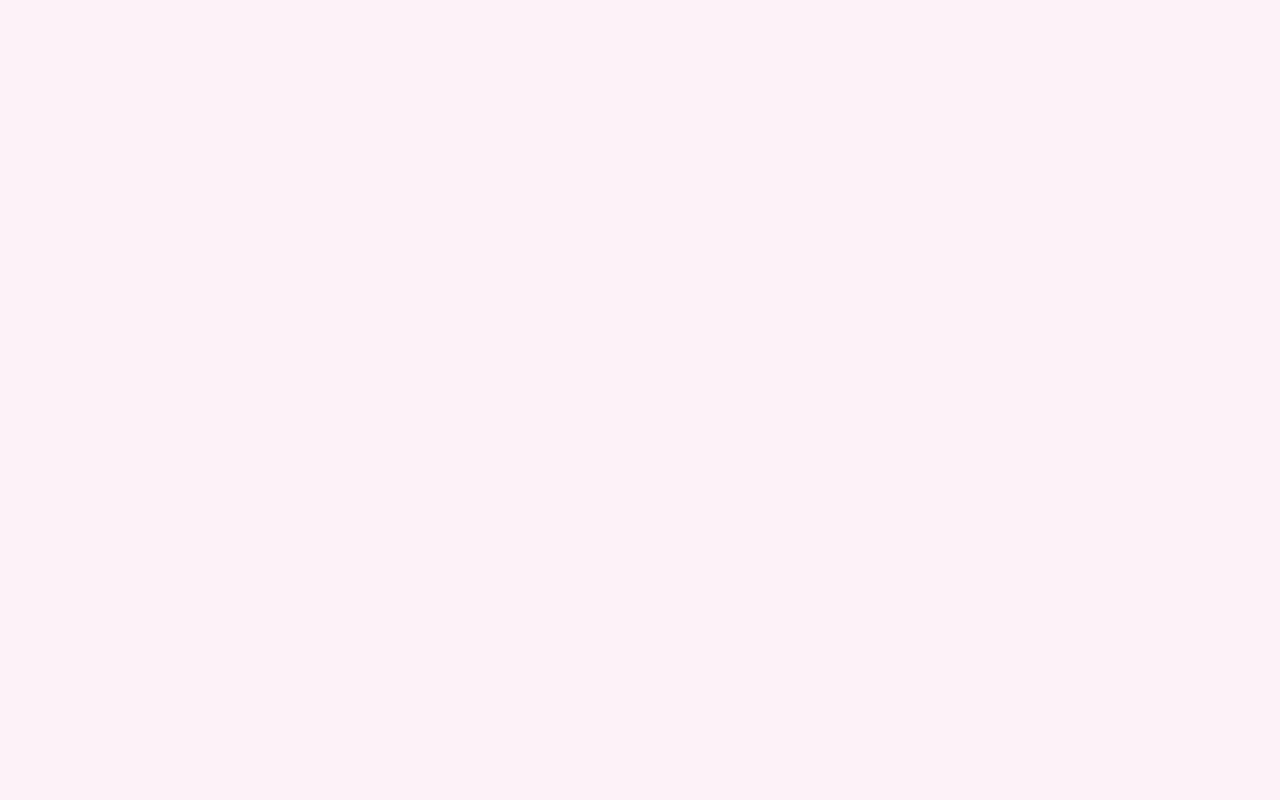
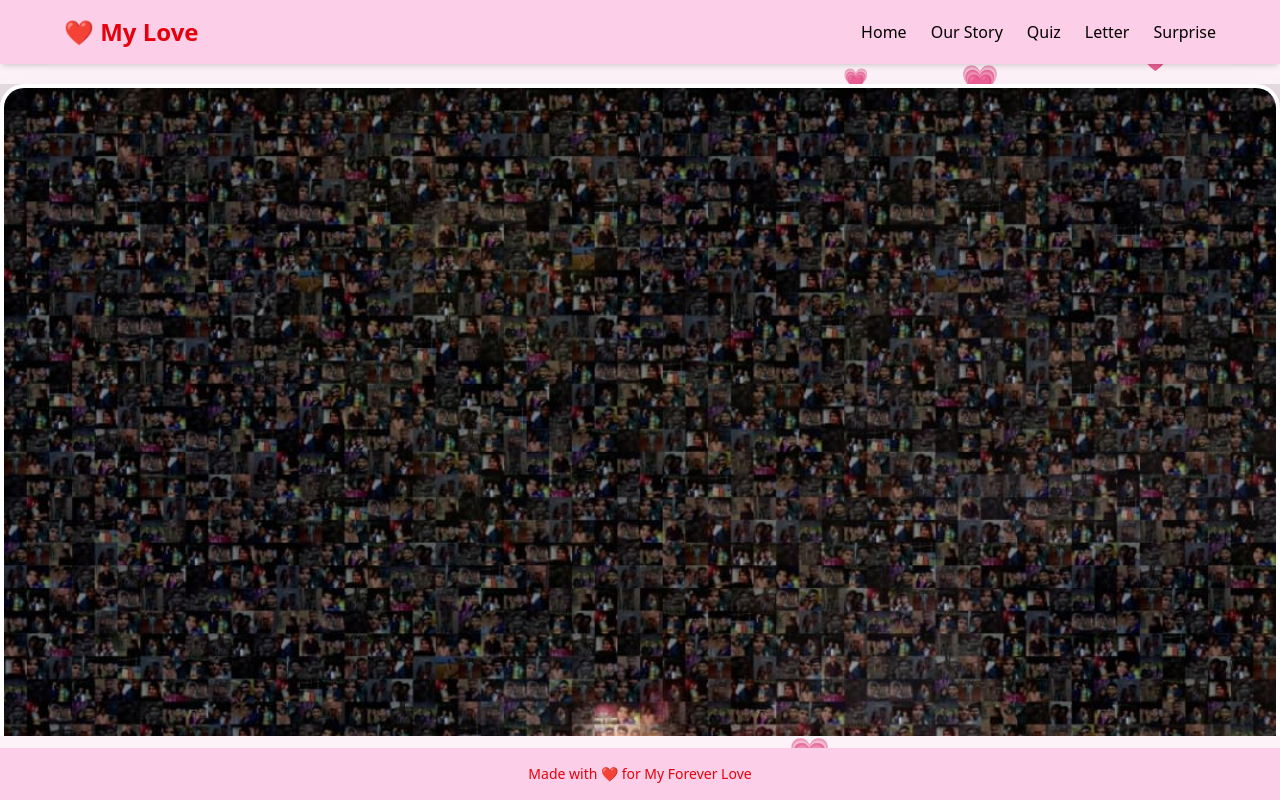
Before and after one commit to Gayathri-Dhamodharan/gift, a React (Vite) app: page /surprise in a window 1280 px wide. Before the commit this address had no page. Built offline with nearby package versions, Linux system fonts and the light colour scheme.

Commit message:
add a page

```diff
--- a/src/components/navbar.jsx
+++ b/src/components/navbar.jsx
@@ -27,7 +27,9 @@ const Navbar = () => {
           <Link to="/letter" className="hover:text-red-600 transition">
             Letter
           </Link>
-
+          <Link to="/surprise" className="hover:text-red-600 transition">
+            Surprise
+          </Link>
         </div>
 
         {/* Mobile Menu Button */}
@@ -54,7 +56,9 @@ const Navbar = () => {
           <Link to="/letter" onClick={() => setIsOpen(false)} className="block">
             Letter
           </Link>
-
+          <Link to="/surprise" onClick={() => setIsOpen(false)} className="block">
+            Surprise
+          </Link>
         </div>
       )}
     </nav>
--- a/src/pages/letter.jsx
+++ b/src/pages/letter.jsx
@@ -10,7 +10,7 @@ const Letter = () => {
 
       {/* Floating Cute Emojis */}
 
-      <div className="absolute top-20 left-40 text-4xl animate-ping">🧸</div>
+
 
       <div className="relative">
 
@@ -34,20 +34,20 @@ const Letter = () => {
 
         {/* Letter Content */}
         {open && (
-          <div className="max-w-2xl bg-white p-10 rounded-3xl shadow-2xl text-center animate-fadeIn gap-5">
+          <div className="max-w-2xl bg-white p-10 rounded-3xl shadow-2xl text-center animate-fadeIn gap-5 flex flex-col items-center justify-center">
 
             <h1 className="text-3xl md:text-4xl font-bold text-red-600 mb-6">
               My Secret Love Letter 💌
             </h1>
 
           <p className="text-gray-700 text-lg leading-relaxed">
-My Love 🐱🧸💖,
+My Dear 🧸💖🧸,
 <br /><br />
 
 From our very first meet in school 🏫📚
 to our first official meet at my home 🏠✨,
 every step of our journey has been nothing less than magical 💞🌸
-<br /><br /><br />
+<br /><br />
 
 You may think our first meeting was at my home… 🤍
 but for me, it was much earlier 🥹
@@ -61,38 +61,38 @@ just to answer your questions…
 
 Maybe that was our very first eye contact 👀✨
 and maybe… that was the silent beginning of our destiny 🌈💫
-<br /><br /><br />
+<br /><br />
 
 In our 10th results, our photos and names appeared together
 on the school banner 🏆📸✨
 standing side by side for everyone to see 💖
 <br /><br />
 
-Little that we don't know…
-that just like our photos stood together that day,
-one day we would stand together on our wedding stage 👰🤵💍
+At that time, we never imagined
+that the way we stood together in those simple photos
+was a glimpse of the day we would stand together on our wedding stage 👰🤵💍.
 <br /><br />
 
 Maybe that banner was not just about results…
 maybe it was God’s first announcement of our forever ❤️✨
-<br /><br /><br />
+<br /><br />
 
 In 12th, we started chatting on Facebook as strangers 📱💬
 but slowly those conversations turned into friendship 🤝💖
 friendship turned into a close relationship 😍🌸
 and that relationship became something our hearts could no longer hide 💕🔥
-<br /><br /><br />
+<br /><br />
 
 The day you visited my house 🏠💞
 was the spark that changed everything ✨
 That was the moment we truly understood
 we could not live without each other 🥺❤️
-<br /><br /><br />
+<br /><br />
 
 On a beautiful Diwali night 🪔🎆
 we confessed our love to each other 💞✨
 That night still glows inside my heart like a forever light 🌙💖
-<br /><br /><br />
+<br /><br />
 
 Even when distance tried to test us —
 you in Chennai 🌆🌊
@@ -104,7 +104,7 @@ In fact, distance only made us stronger 💪❤️
 Closer in hearts 💓
 Deeper in understanding 🤍
 Stronger in commitment 💍
-<br /><br /><br />
+<br /><br />
 
 We faced struggles 😔
 We faced misunderstandings 💭
@@ -114,14 +114,14 @@ We faced fears…
 
 But we never faced them alone 🤝💞
 Because it was always you and me against the world 🌍❤️
-<br /><br /><br />
+<br /><br />
 
 
 From chocolates and pens 🍫🖊️💝
 to temple outings 🛕🌼
 to even our first kiss on the phone 📱😘,
 every memory lives safely inside my heart 💓🗝️
-<br /><br /><br />
+<br /><br />
 
 We may fight sometimes 😤
 We may laugh loudly 😂
@@ -130,10 +130,10 @@ We may argue over silly things 🙈
 
 But at the end of every single day… 🌅💖
 after every tear and every smile…
-<br /><br /><br />
+<br /><br />
 
 It is always WE 💞🫶✨
-<br /><br /><br />
+<br /><br />
 
 From classmate 📚
 to admirer 🌸
@@ -141,20 +141,26 @@ to friend 🤝
 to lover 💕
 to husband 💍
 to my forever soulmate ❤️👑
-<br /><br /><br />
+<br /><br />
 
 Forever yours 💌🌹
 Always and forever 🐱🧸💖
 My heart belongs to you — today, tomorrow, and always 💞✨
 </p>
 
-<p className="flex flex-col  items-end  mt-10">
+<p className="flex flex-col text-end  mt-10">
   <i>with all my love,</i>
   <br />
  <b>Your Chlm 💖</b>
 </p>
 
+<button className="bg-pink-500 hover:bg-pink-600 text-white font-bold py-2 px-4 rounded-full mt-4 flex justify-center items-center "   onClick={() => navigate("/surprise")}
+>
+  See My Surprise 💕
+      </button>
+
           </div>
+
 
         )}
       </div>
--- a/src/pages/quiz.jsx
+++ b/src/pages/quiz.jsx
@@ -40,11 +40,11 @@ function CoupleQuiz() {
   question: "Where did we go for our first romantic trip? 💕🏔️",
   options: [
     "Ooty 🌄",
-    "Yercaud Hill Station 🌲",
+    "Yercaud 🌲",
     "Kodaikanal 🌊",
     "Goa 🏖️"
   ],
-  answer: "Yercaud Hill Station 🌲",
+  answer: "Yercaud 🌲",
 },
   {
     question: "On which date did you propose me? 💌",
@@ -99,7 +99,7 @@ function CoupleQuiz() {
     "We 💞",
     "Love has no competition 🥰",
   ],
-  answer: "We 💞",
+  answer: "Love has no competition 🥰",
 },
 
 ];
@@ -215,7 +215,7 @@ function CoupleQuiz() {
           <p className="text-xl text-pink-700 font-semibold mb-6">
             {getResultMessage()}
           </p>
-<div className="flex flex-col justify-between gap-4">
+<div className="flex flex-col justify-between gap-4 mx-10 md:mx-50">
     <button
             onClick={restartQuiz}
             className="bg-red-500 text-white px-6 py-2 rounded-full hover:bg-red-600 transition"
--- a/src/pages/story.jsx
+++ b/src/pages/story.jsx
@@ -58,6 +58,8 @@ const Story = () => {
         Our Beautiful Journey Together 💖
       </h1>
 
+      <p className="text-zinc-500 mb-5">They may not be real pictures, but the feelings behind them are completely real. Every little detail was imagined with love, just to make you smile. 💕</p>
+
       {/* Timeline */}
       <div className="flex-1 overflow-y-auto scrollbar-hide space-y-16 px-4">
         {memories.map((item, index) => (
--- /dev/null
+++ b/src/pages/suprise.jsx
@@ -0,0 +1,29 @@
+import React from 'react'
+import mainImg from '../assets/images/img.jpeg'
+
+const Suprise = () => {
+  return (
+    <div className="relative  flex flex-col items-center justify-center mt-5">
+
+      {/* 💖 Main Image */}
+      <div className="text-center  bg-black/10">
+        <img
+          src={mainImg}
+          alt="Our Love"
+          className="w-screen  rounded-3xl shadow-2xl border-4 border-white "
+        />
+
+
+      </div>
+
+      <p className="  text-xl mt-4 p-4 flex flex-col justify-center items-center text-center">
+<span className='text-zinc-500'>I may not be great with words, but every bit of this little surprise comes straight from my heart. I hope it brings the sweetest smile to your face, just like you bring to mine every single day.
+</span><br/>
+<br/>
+<span>Happy Valentine’s Day, my dearest. 💖</span>      </p>
+
+    </div>
+  )
+}
+
+export default Suprise
--- a/src/router/appRoutes.jsx
+++ b/src/router/appRoutes.jsx
@@ -4,6 +4,7 @@ import Home from '../pages/home'
 import Story from '../pages/story'
 import Quiz from '../pages/quiz'
 import Letter from '../pages/letter'
+import Suprise from '../pages/suprise'
 import Layout from '../components/layout'
 
 const AppRoutes = () => {
@@ -14,6 +15,7 @@ const AppRoutes = () => {
   <Route path="story" element={<Story />} />
   <Route path="quiz" element={<Quiz />} />
   <Route path="letter" element={<Letter />} />
+  <Route path="surprise" element={<Suprise />} />
 </Route>
     </Routes>
   )
```
Also changed, not shown: src/assets/images/img.jpeg (added), src/assets/images/rlimg.jpeg (added).
